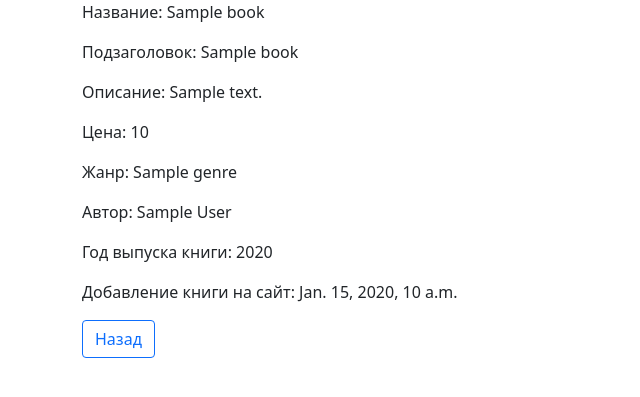
After one commit to islambek12/todo-1, a Django app: template main/templates/books_detail.html in a window 1280 px wide. The commit adds this page. Shown: the top 397 px of the page, without its empty margins (0-640 px from the left). Run offline with Django 3.2, Linux system fonts and the light colour scheme; the template is opened without the code that fills it: most values are stand-ins (such as "Sample title", 1, 10 or a date in 2020).

Commit message:
added books_detail.html and add_books.html and books.html and test.html and models and views and urls

```diff
--- a/main/models.py
+++ b/main/models.py
@@ -4,7 +4,7 @@ from django.db import models
 
 class ToDo(models.Model):
     text = models.CharField(max_length=100, verbose_name='Задача')
-    created_at = models.DateTimeField(auto_now_add=True, verbose_name='Дата')
+    created_at = models.DateTimeField(auto_now_add=True, verbose_name='Дата') # 'models.DateField' bylo stalo s 'Time' iz-za etogo konflikta v baze oshybka sprosit mentorov kak pravilno vnosit izmeneniya v kode v baze dannyh
     is_closed = models.BooleanField(default=False, verbose_name='Выполнена')
     is_favorite = models.BooleanField(default=False, verbose_name='Избранная')
 
@@ -22,6 +22,7 @@ class BooksShop(models.Model):
     author = models.CharField(max_length=35, verbose_name='Автор')
     year = models.DateTimeField(verbose_name='Год выпуска книги')
     date = models.DateField(auto_now_add=True, verbose_name='Добавление книги на сайт')
+    is_favorite = models.BooleanField(default=False, verbose_name='Избранная')
 
     class Meta:
         verbose_name = 'Книжный магазин'
--- a/main/templates/add_books.html
+++ b/main/templates/add_books.html
@@ -8,7 +8,7 @@
 </head>
 <body>
     <div class="container">
-        <form action="{% url 'book-add'%}" method="POST">
+        <form action="{% url 'book-add' %}" method="POST">
             {% csrf_token %}
             <div class="mb-3">
             <label class="form-label">Заголовок</label>
@@ -35,8 +35,8 @@
                 <input type="text" class="form-control" placeholder='Напишите автора книги' name="book-author">
             </div>
             <div class="mb-3">
-                <label class="form-label">Год выхода книги</label>
-                <input type="date" class="form-control" placeholder='Напишите год выхода книги' name="book-year">
+                <label class="form-label">Год выпуска книги</label>
+                <input type="date" class="form-control" placeholder='Напишите год выпуска книги' name="book-year">
             </div>
             <button type="submit" class="btn btn-primary">Добавить</button>
         </form>
--- /dev/null
+++ b/main/templates/books_detail.html
@@ -0,0 +1,23 @@
+
+<!DOCTYPE html>
+<html lang="en">
+<head>
+    <meta charset="UTF-8">
+    <meta name="viewport" content="width=device-width, initial-scale=1.0">
+    <title>Детали книги</title>
+    <link href="https://cdn.jsdelivr.net/npm/bootstrap@5.0.0-beta1/dist/css/bootstrap.min.css" rel="stylesheet" integrity="sha384-giJF6kkoqNQ00vy+HMDP7azOuL0xtbfIcaT9wjKHr8RbDVddVHyTfAAsrekwKmP1" crossorigin="anonymous">
+</head>
+<body>
+    <div class="container">
+            <p>Название: {{ book.title }}</p>
+            <p>Подзаголовок: {{ book.subtitle }}</p>
+            <p>Описание: {{ book.description }}</p>
+            <p>Цена: {{ book.price }}</p>
+            <p>Жанр: {{ book.genre }}</p>
+            <p>Автор: {{ book.author }}</p>
+            <p>Год выпуска книги: {{ book.year }}</p>
+            <p>Добавление книги на сайт: {{ book.date }}</p>
+            <a href="{% url 'booksShop' %}" class="btn btn-outline-primary">Назад</a>
+    </div>
+</body>
+</html>
--- a/todo/urls.py
+++ b/todo/urls.py
@@ -30,7 +30,11 @@ urlpatterns = [
     path("books/", booksShop),
     path("add-todo/", add_todo, name="add-todo"),
     path("delete-todo/<id>/", delete_todo, name="delete-todo"),
+    path("mark-todo/<id>/", mark_todo, name="mark-todo"),
+    path("unmark-todo/<id>/", unmark_todo, name="unmark-todo"),
     path('add-books/', add_books, name='add-books'),
     path('book-add', book_add, name='book-add'),
+    path('delete-book/<id>/', delete_book, name='delete-book'),
+    path('favorite-book/<id>/', favorite_book, name='favorite-book'),
 ]   + static(settings.STATIC_URL, document_root=settings.STATIC_ROOT) \
     + static(settings.MEDIA_URL, document_root=settings.MEDIA_ROOT)
```
Also changed, not shown: main/templates/books.html (+20 -10 lines), main/templates/test.html (+12 -2 lines), main/views.py (+32 -0 lines), main/migrations/0007_booksshop_is_favorite.py (added).
